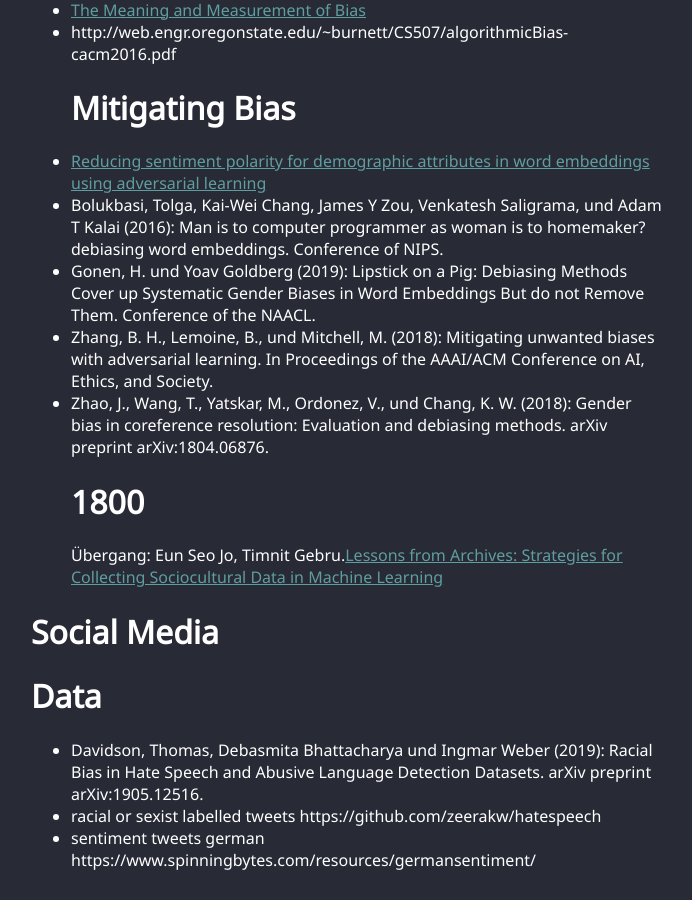
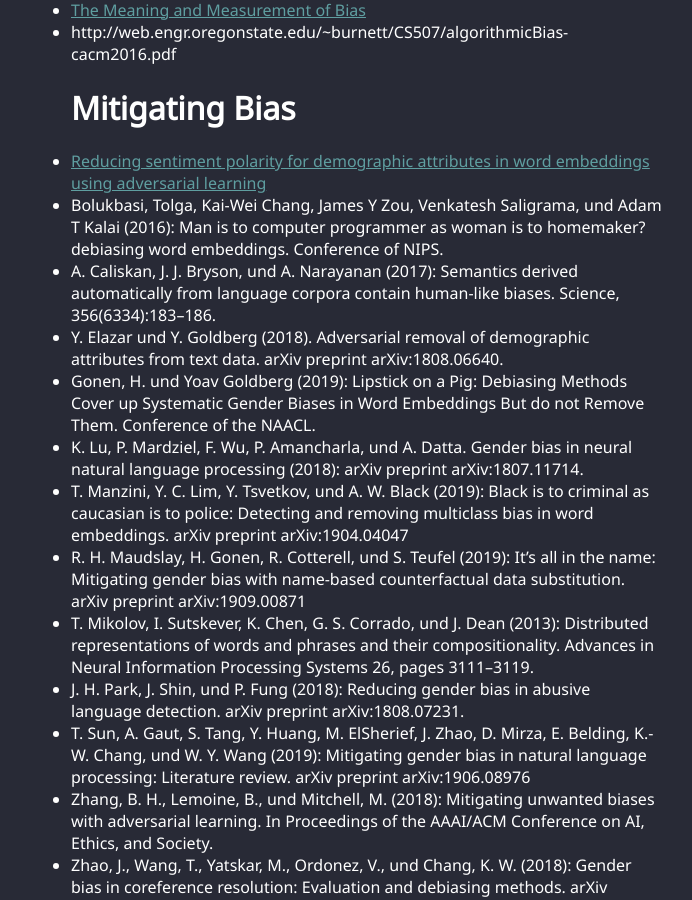
Before and after one commit to millawell/bias-ml-dh, a Jekyll site: the page built from bibliographie.md, in a window 1280 px wide and 900 px high, scrolled down 814 px. Shown: the whole window, without its empty margins (293-985 px from the left). Built offline with Jekyll 4.4.1, drawn with Linux system fonts in a browser that asks for light colours; our own code applies the rules of GitHub Pages for plain Markdown files.

Commit message:
added references for mitigating bias

```diff
--- a/bibliographie.md
+++ b/bibliographie.md
@@ -15,7 +15,17 @@
 # Mitigating Bias
 * [Reducing sentiment polarity for demographic attributes in word embeddings using adversarial learning](https://dl.acm.org/doi/abs/10.1145/3351095.3372837)
 * Bolukbasi, Tolga, Kai-Wei Chang, James Y Zou, Venkatesh Saligrama, und Adam T Kalai (2016): Man is to computer programmer as woman is to homemaker? debiasing word embeddings. Conference of NIPS.
+* A. Caliskan, J. J. Bryson, und A. Narayanan (2017): Semantics derived automatically from language corpora contain human-like biases. Science, 356(6334):183–186.
+* Y. Elazar und Y. Goldberg (2018). Adversarial removal of demographic attributes from text data. arXiv preprint arXiv:1808.06640.
 * Gonen, H. und Yoav Goldberg (2019): Lipstick on a Pig: Debiasing Methods Cover up Systematic Gender Biases in Word Embeddings But do not Remove Them. Conference of the NAACL.
+* K. Lu, P. Mardziel, F. Wu, P. Amancharla, und A. Datta. Gender bias in neural natural language processing (2018): arXiv preprint arXiv:1807.11714.
+* T. Manzini, Y. C. Lim, Y. Tsvetkov, und A. W. Black (2019): Black is to criminal as caucasian is to police: Detecting and removing multiclass bias in word embeddings. arXiv preprint arXiv:1904.04047
+* R. H. Maudslay, H. Gonen, R. Cotterell, und S. Teufel (2019): It’s all in the name: Mitigating gender bias with name-based counterfactual data substitution. arXiv preprint arXiv:1909.00871
+* T. Mikolov, I. Sutskever, K. Chen, G. S. Corrado, und J. Dean (2013): Distributed representations of words and phrases and their compositionality. Advances in Neural Information Processing Systems 26, pages 3111–3119.
+* J. H. Park, J. Shin, und P. Fung (2018): Reducing gender bias in abusive language detection. arXiv preprint
+arXiv:1808.07231.
+* T. Sun, A. Gaut, S. Tang, Y. Huang, M. ElSherief, J. Zhao, D. Mirza, E. Belding, K.-W. Chang, und W. Y. Wang (2019):
+Mitigating gender bias in natural language processing: Literature review. arXiv preprint arXiv:1906.08976
 * Zhang, B. H., Lemoine, B., und Mitchell, M. (2018): Mitigating unwanted biases with adversarial learning. In Proceedings of the AAAI/ACM Conference on AI, Ethics, and Society.
 * Zhao, J., Wang, T., Yatskar, M., Ordonez, V., und Chang, K. W. (2018): Gender bias in coreference resolution: Evaluation and debiasing methods. arXiv preprint arXiv:1804.06876.
 # 1800
```
